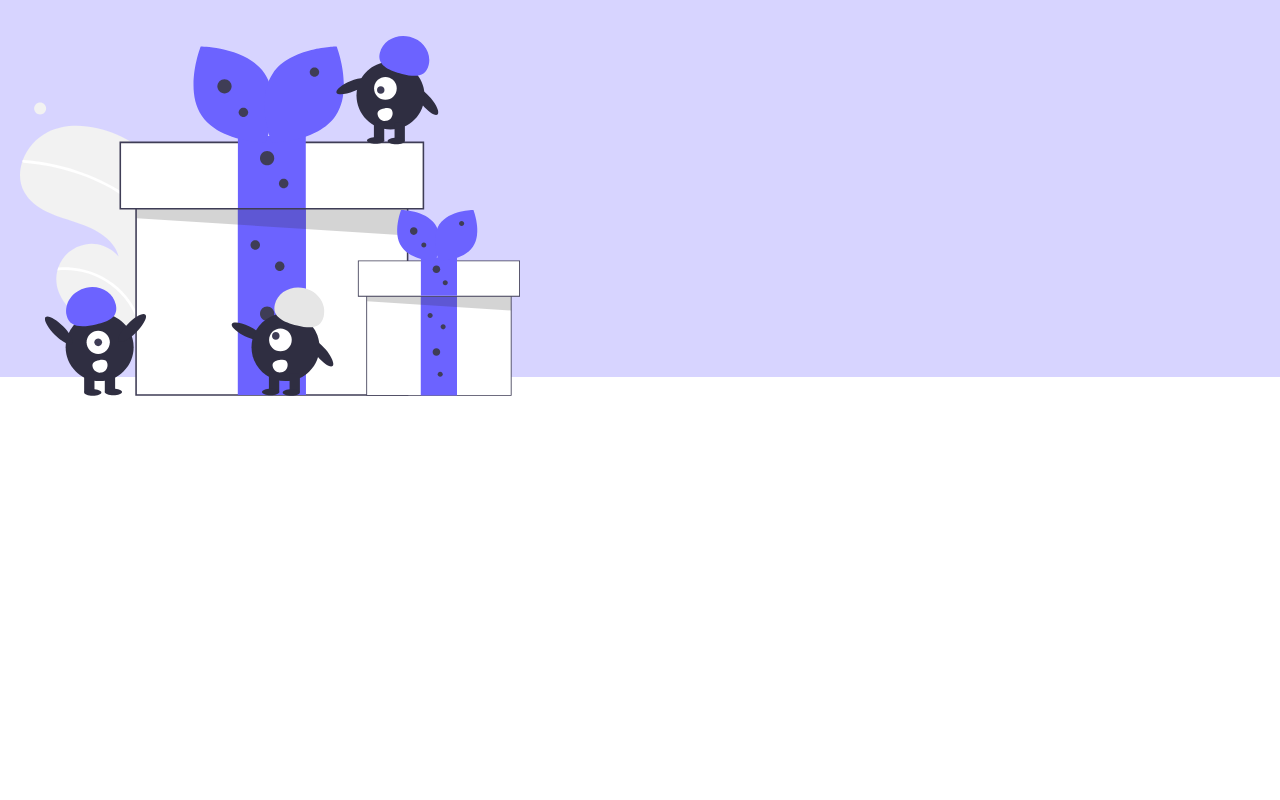
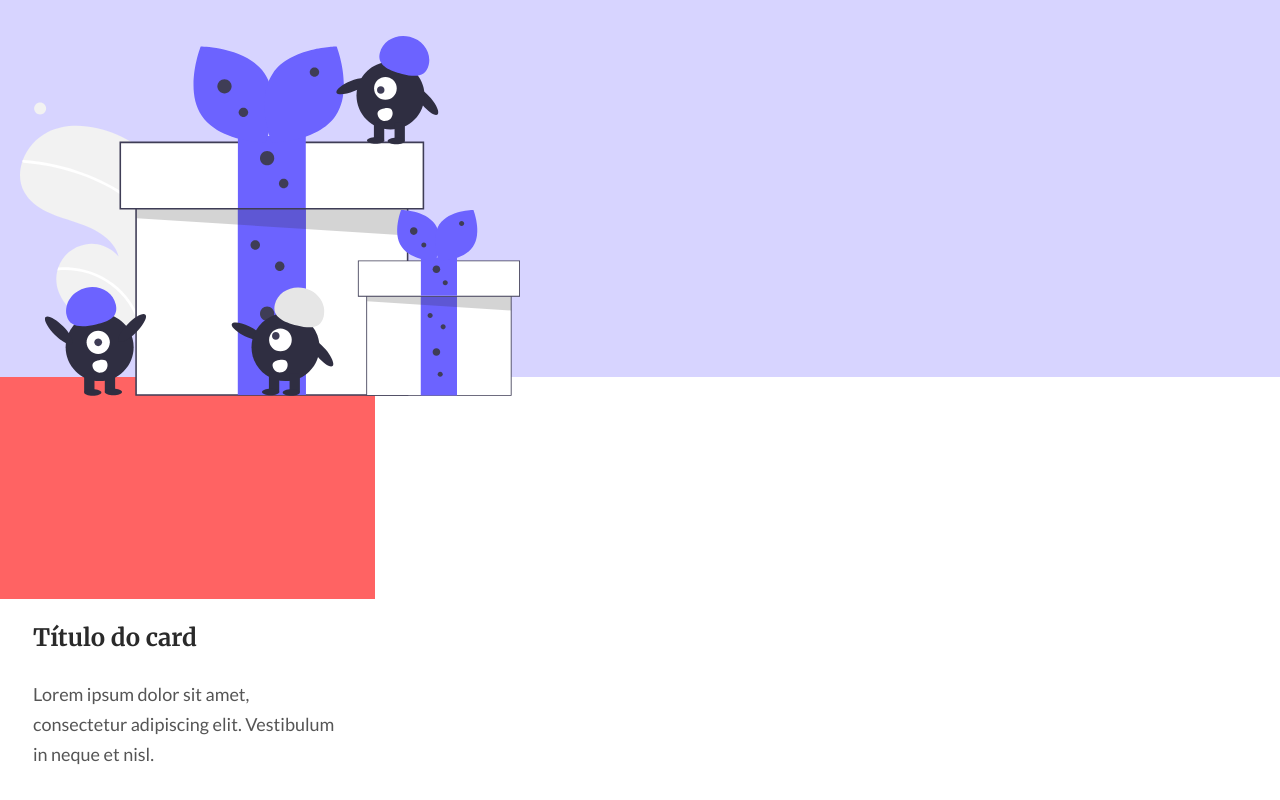
Before and after one commit to Gusta-snt/One-Page, a React (Vite) app: page / in a window 1280 px wide. Shown: the part 423-1223 px from the top of the page. Before the commit the page ends 821 px from the top, so only its background shows below. Built offline with nearby package versions, Linux system fonts and the light colour scheme.

Commit message:
Create Card component

```diff
--- a/src/App.jsx
+++ b/src/App.jsx
@@ -1,9 +1,11 @@
+import Card from "./components/Card/Card"
 import Header from "./components/Header"
 
 function App() {
   return (
     <div>
       <Header/>
+      <Card/>
     </div>
   )
 }
--- /dev/null
+++ b/src/components/Card/Card.jsx
@@ -0,0 +1,13 @@
+import "./style.css"
+
+function Card(){
+  return (
+    <article className="card">
+      <div className="color"></div>
+      <h2 className="title">Título do card</h2>
+      <p className="description">Lorem ipsum dolor sit amet, consectetur adipiscing elit. Vestibulum in neque et nisl.</p>
+    </article>
+  )
+}
+
+export default Card
--- /dev/null
+++ b/src/components/Card/style.css
@@ -0,0 +1,32 @@
+.card {
+  width: 375px;
+  height: 423px;
+}
+
+.card .color {
+  width: 375px;
+  height: 222px;
+  background-color: #FF6363;
+}
+
+.card .title {
+  margin: 24px 0px 26px 33px;
+  width: 170px;
+  font-family: 'Merriweather';
+  font-style: normal;
+  font-weight: 700;
+  font-size: 2.4rem;
+  line-height: 3rem;
+  color: var(--gray-dark);
+}
+
+.card .description {
+  margin: 0px 31px 0px 33px;
+  width: 311px;
+  font-family: 'Lato';
+  font-style: normal;
+  font-weight: 400;
+  font-size: 1.8rem;
+  line-height: 3rem;
+  color: var(--gray);
+}
```
